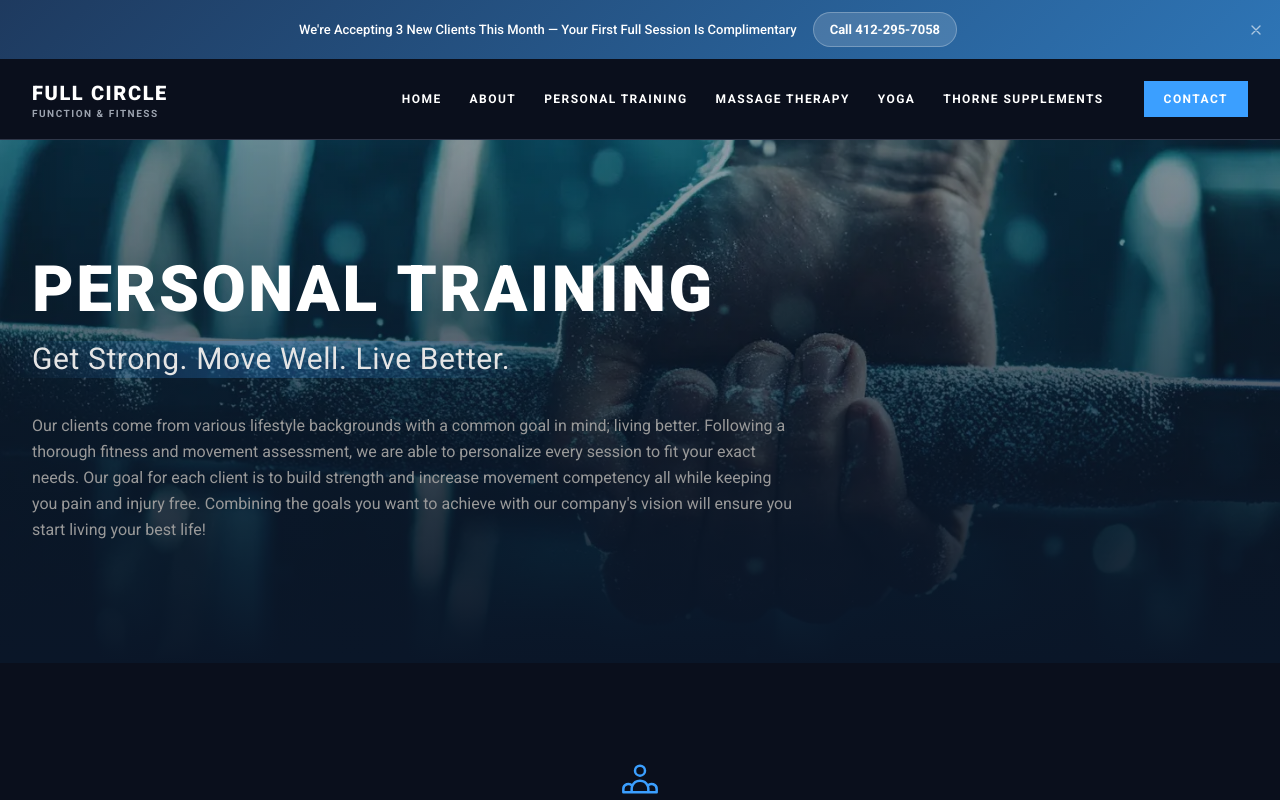
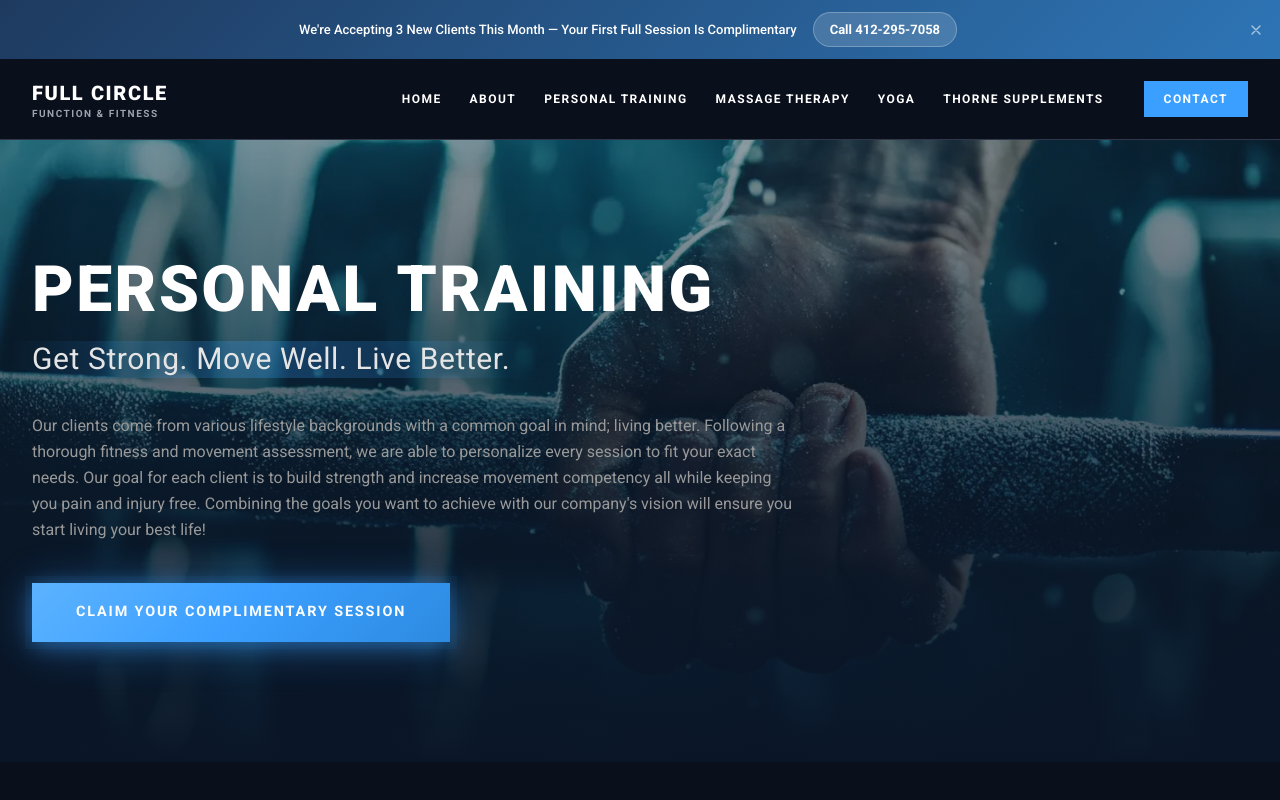
Before and after one commit to tminusstudios/full-circle-website, a Next.js app: page /personal-training in a window 1280 px wide. Shown: the top 800 px of the page. Built offline with nearby package versions, Linux system fonts and the light colour scheme.

Commit message:
Add CTA to personal training page

```diff
--- a/app/personal-training/page.tsx
+++ b/app/personal-training/page.tsx
@@ -61,6 +61,11 @@ export default function TrainingPage() {
               <p className="text-body-lg text-gray-300 leading-relaxed">
                 Our clients come from various lifestyle backgrounds with a common goal in mind; living better. Following a thorough fitness and movement assessment, we are able to personalize every session to fit your exact needs. Our goal for each client is to build strength and increase movement competency all while keeping you pain and injury free. Combining the goals you want to achieve with our company&apos;s vision will ensure you start living your best life!
               </p>
+              <div className="mt-10">
+                <a href="/contact" className="hero-cta">
+                  CLAIM YOUR COMPLIMENTARY SESSION
+                </a>
+              </div>
             </div>
           </Container>
         </div>
```
